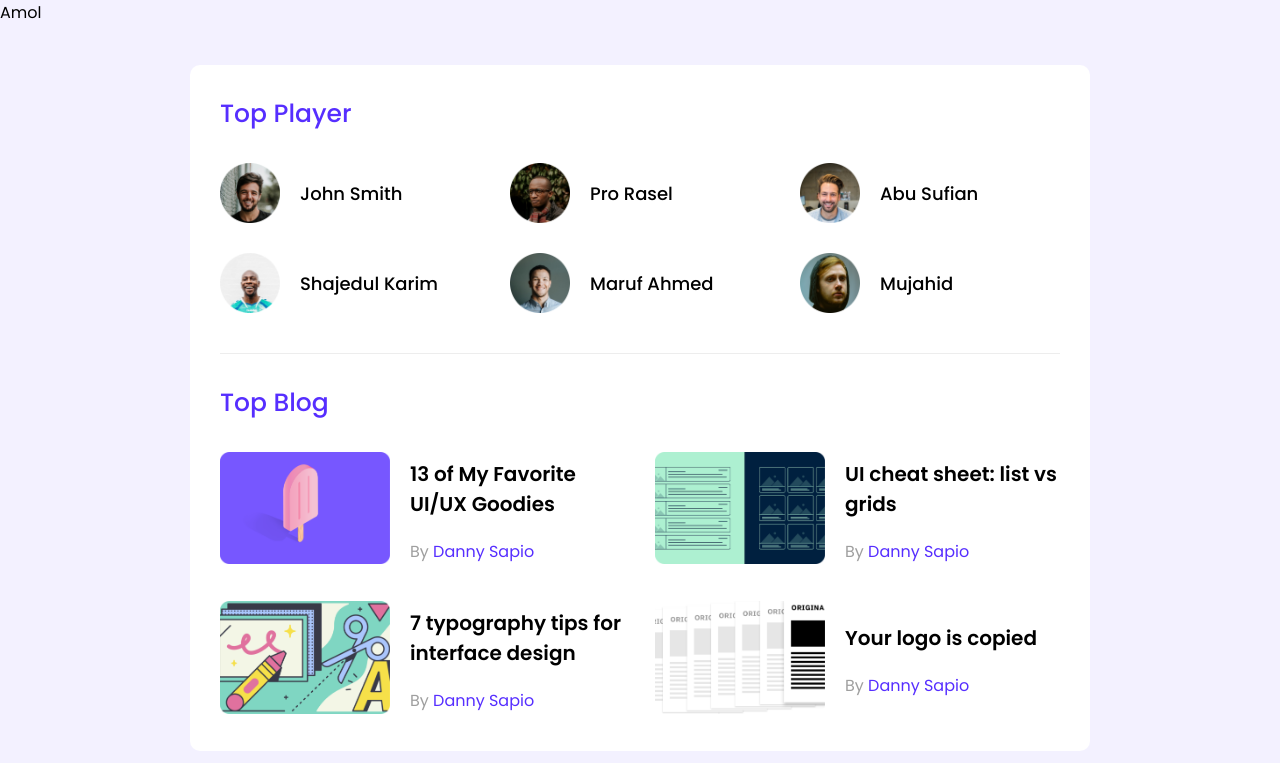
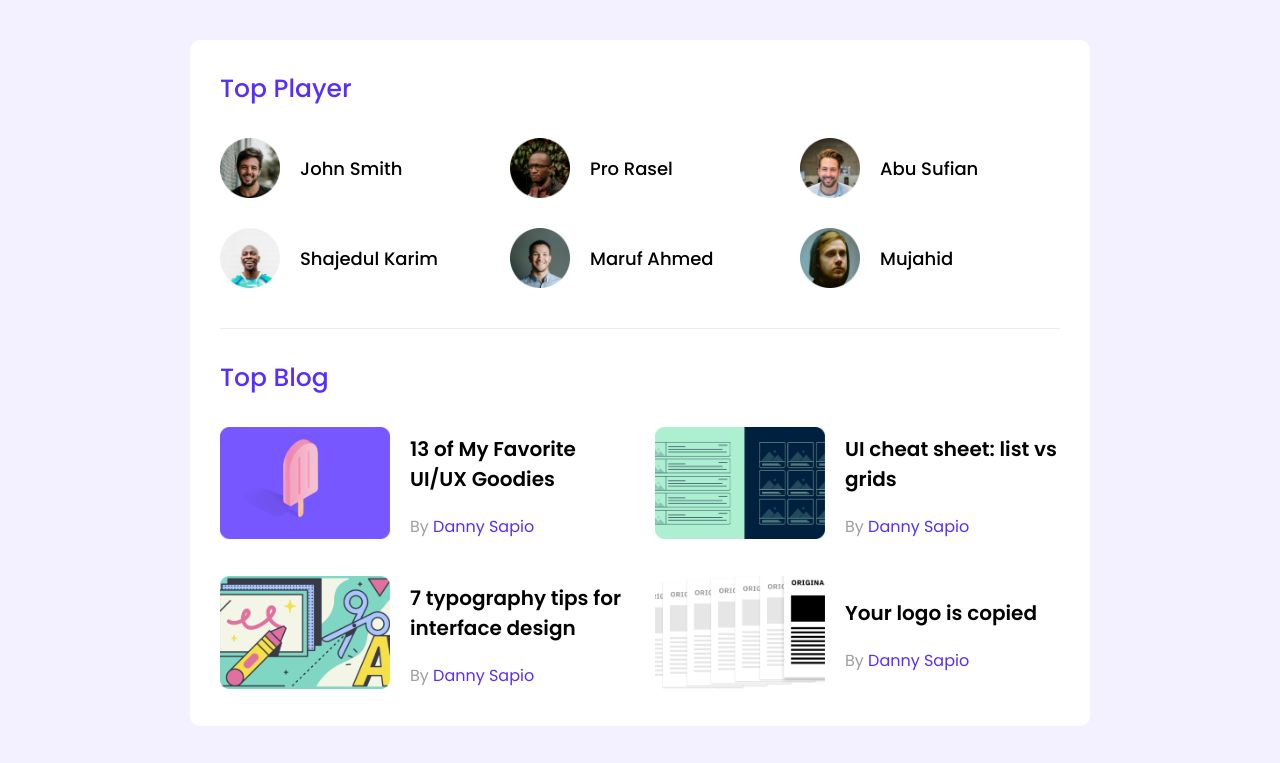
Before and after one commit to iamamolsarker/leader_board_practise, a plain HTML site: page index.html in a window 1280 px wide. Shown: the top 763 px of the page. Drawn offline with Linux system fonts and the light colour scheme.

Commit message:
removed  header text

```diff
--- a/index.html
+++ b/index.html
@@ -11,7 +11,7 @@
   </head>
   <body>
     <!-- Header Starts -->
-    <header>Amol</header>
+    <header></header>
     <!-- Header End -->
     <main>
       <section class="flex-container">
```
